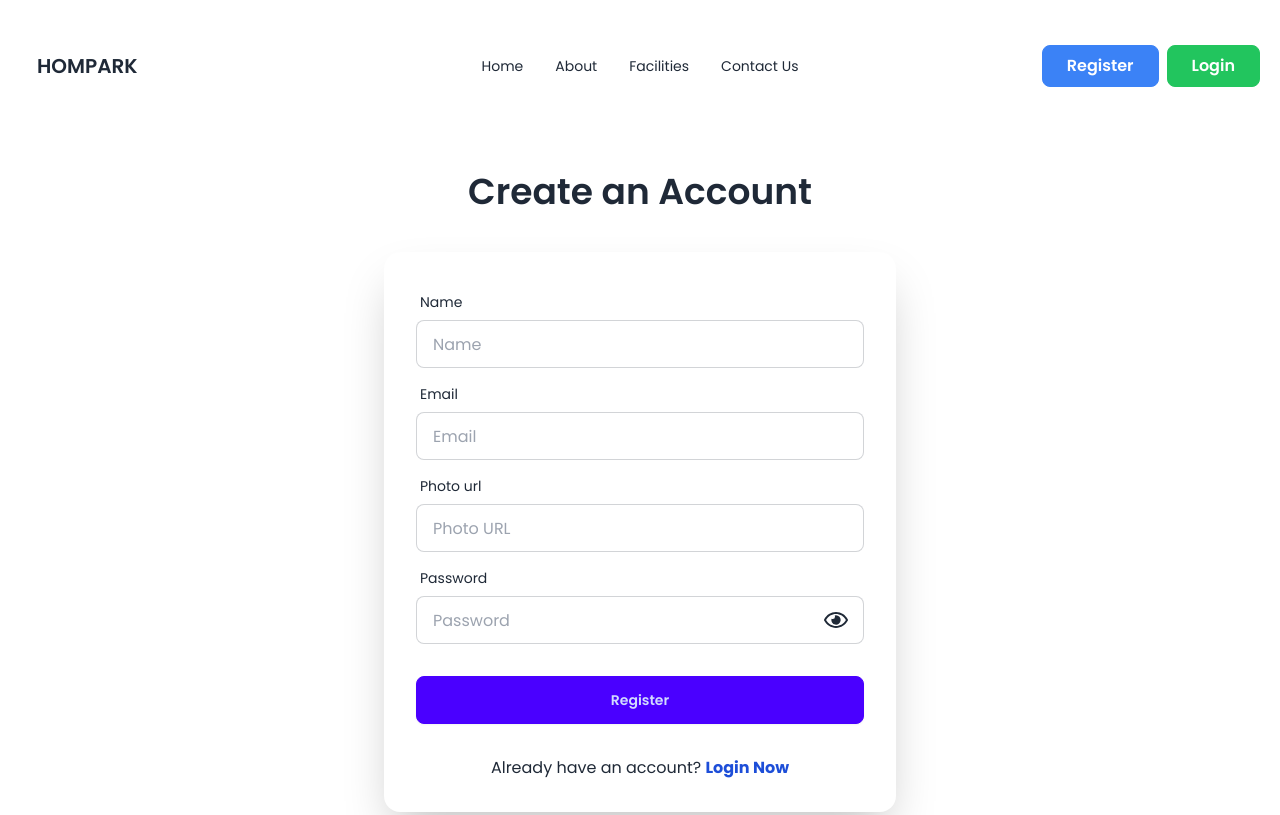
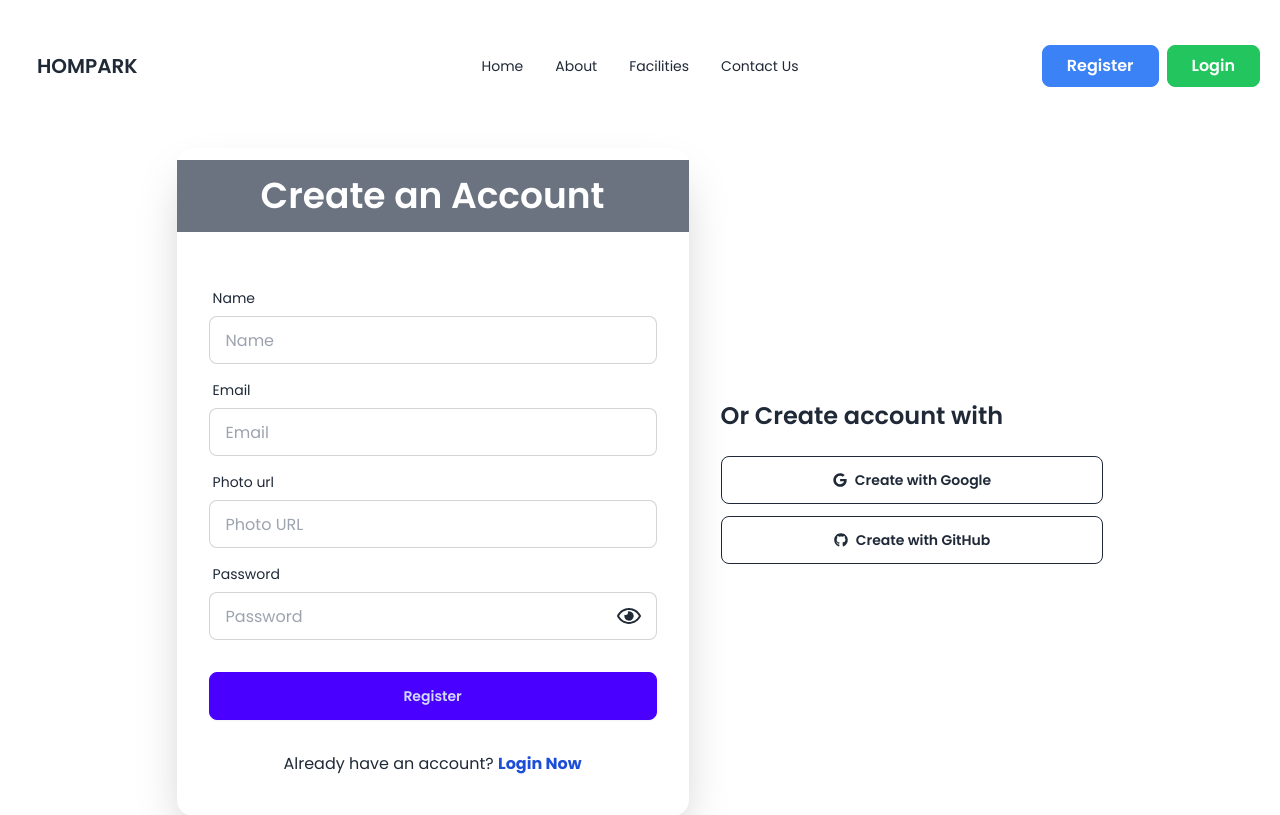
Before and after one commit to Siam-al-islam/hompark, a React (Vite) app: page /register in a window 1280 px wide. Shown: the top 815 px of the page. Built offline with nearby package versions, Linux system fonts and the light colour scheme; a web font is replaced by a local one.

Commit message:
github and google register design added

```diff
--- a/src/Pages/Home/Banner/Banner.jsx
+++ b/src/Pages/Home/Banner/Banner.jsx
@@ -9,60 +9,7 @@ const Banner = () => {
 
 
     return (
-        <div>
-            {/* <div className="carousel w-full mt-8 rounded-xl md:rounded-tl-[200px] md:rounded-br-[200px]">
-                <div id="item1" className="carousel-item w-full bg-[url('https://lirp.cdn-website.com/bf4fe880/dms3rep/multi/opt/luxury+real+estate+-+Ranger+Ridge-1920w.jpeg')] bg-center py-[100px] md:py-[200px]">
-                    <div className="flex items-center max-w-[620px] mx-auto">
-                        <div>
-                            <h1 className="md:text-8xl text-5xl font-bold bg-[#00000061] text-white text-center">Be our Guest</h1>
-                            <p className="text-xl bg-white text-center uppercase">LIVE like a king in our best houses</p>
-                            <div className="text-center mt-8">
-                                <button className="uppercase bg-white btn btn-wide">Explore Now</button>
-                            </div>
-                        </div>
-                    </div>
-                </div>
-                <div id="item2" className="carousel-item w-full bg-[url('https://www.tomferry.com/wp-/uploads/2023/05/052523-Blog-Header.jpg')] bg-center">
-                    <div className="flex items-center max-w-[620px] mx-auto">
-                        <div>
-                            <h1 className="md:text-8xl text-5xl font-bold bg-[#00000061] text-white text-center">Explore our Best Villas</h1>
-                            <p className="text-xl bg-white text-center uppercase">LIVE like a king in our best houses</p>
-                            <div className="text-center mt-8">
-                                <button className="uppercase bg-white btn btn-wide">Explore Now</button>
-                            </div>
-                        </div>
-                    </div>
-                </div>
-                <div id="item3" className="carousel-item w-full bg-[url('https://www.bankrate.com/2022/09/01101108/luxury-real-estate-157375176.jpg')] bg-center">
-                    <div className="flex items-center max-w-[620px] mx-auto">
-                        <div>
-                            <h1 className="md:text-8xl text-5xl font-bold bg-[#00000061] text-white text-center">Find out The Best Deals From US</h1>
-                            <p className="text-xl bg-white text-center uppercase">LIVE like a king in our best houses</p>
-                            <div className="text-center mt-8">
-                                <button className="uppercase bg-white btn btn-wide">Explore Now</button>
-                            </div>
-                        </div>
-                    </div>
-                </div>
-                <div id="item4" className="carousel-item w-full bg-[url('https://mbluxury1.s3.amazonaws.com/2024/02/01151752/luxury-real-estate-website-design-scaled.jpg')] bg-center">
-                    <div className="flex items-center max-w-[620px] mx-auto">
-                        <div>
-                            <h1 className="md:text-8xl text-5xl font-bold bg-[#00000061] text-white text-center">Explore Luxurious Hotels</h1>
-                            <p className="text-xl bg-white text-center uppercase">LIVE like a king in our best houses</p>
-                            <div className="text-center mt-8">
-                                <button className="uppercase bg-white btn btn-wide">Explore Now</button>
-                            </div>
-                        </div>
-                    </div>
-                </div>
-            </div>
-            <div className="flex justify-center w-full py-2 gap-2">
-                <a href="#item1" className="btn btn-xs">1</a>
-                <a href="#item2" className="btn btn-xs">2</a>
-                <a href="#item3" className="btn btn-xs">3</a>
-                <a href="#item4" className="btn btn-xs">4</a>
-            </div> */}
-
+        <div className='mt-8 rounded-3xl md:rounded-br-[200px] md:rounded-tl-[200px] overflow-hidden'>
             <div>
                 <Swiper
                     spaceBetween={50}
@@ -75,8 +22,8 @@ const Banner = () => {
                     <SwiperSlide>
                         <div className="relative">
                             <div className=' max-w-[620px] absolute top-1/2 left-1/2 -translate-x-1/2 -translate-y-1/2'>
-                                <h1 className="md:text-8xl text-5xl font-bold bg-[#00000061] text-white text-center">Be Our Guest</h1>
-                                <p className="text-xl bg-white text-center uppercase">LIVE like a king in our best houses</p>
+                                <h1 className="md:text-8xl text-3xl font-bold bg-[#00000061] text-white text-center">Be Our Guest</h1>
+                                <p className="md:text-xl bg-white text-center uppercase">LIVE like a king in our best houses</p>
                                 <div className="text-center mt-8">
                                     <button className="uppercase bg-white btn btn-wide">Explore Now</button>
                                 </div>
--- a/src/Pages/Home/Shared/Navbar.jsx
+++ b/src/Pages/Home/Shared/Navbar.jsx
@@ -15,7 +15,7 @@ const Navbar = () => {
                     <div tabIndex={0} role="button" className="btn btn-ghost lg:hidden">
                         <svg xmlns="http://www.w3.org/2000/svg" className="h-5 w-5" fill="none" viewBox="0 0 24 24" stroke="currentColor"><path strokeLinecap="round" strokeLinejoin="round" strokeWidth="2" d="M4 6h16M4 12h8m-8 6h16" /></svg>
                     </div>
-                    <ul tabIndex={0} className="menu menu-sm dropdown-content mt-3 z-[1] p-2 shadow bg-base-100 rounded-box w-52">
+                    <ul tabIndex={0} className="menu menu-sm dropdown-content mt-3 p-2 shadow bg-base-100 rounded-box w-52 z-10">
                         {navLinks}
                     </ul>
                 </div>
--- a/src/Pages/Login/Login.jsx
+++ b/src/Pages/Login/Login.jsx
@@ -2,6 +2,14 @@ import { Link } from "react-router-dom";
 import Navbar from "../Home/Shared/Navbar";
 
 const Login = () => {
+
+    const handleLogin = (e) => {
+        e.preventDefault();
+        const form = new FormData(e.currentTarget);
+        const email = form.get('email');
+        const password = form.get('password');
+    }
+
     return (
         <div>
             <Navbar />
@@ -11,7 +19,7 @@ const Login = () => {
                         <h1 className="text-4xl font-semibold">Login Now</h1>
                     </div>
                     <div className="card w-full max-w-lg shadow-2xl bg-base-100 mt-6">
-                        <form className="card-body">
+                        <form onSubmit={handleLogin} className="card-body">
                             <div className="form-control">
                                 <label className="label">
                                     <span className="label-text">Email</span>
--- a/src/Pages/Register/Register.jsx
+++ b/src/Pages/Register/Register.jsx
@@ -2,11 +2,14 @@ import { Link } from "react-router-dom";
 import Navbar from "../Home/Shared/Navbar";
 import { useContext, useState } from "react";
 import { AuthContext } from "../../Provider/AuthPorvider";
-import { FaRegEye } from "react-icons/fa";
+import { FaGithub, FaGoogle, FaRegEye } from "react-icons/fa";
 import { FaEyeSlash } from "react-icons/fa";
+import { ToastContainer, toast } from "react-toastify";
+import 'react-toastify/dist/ReactToastify.css';
 
 const Register = () => {
     const [showPassword, setShowPassword] = useState(false);
+    const [registerError, setRegisterError] = useState('');
 
     const { createUser } = useContext(AuthContext);
 
@@ -18,13 +21,23 @@ const Register = () => {
         const photoUrl = form.get('url');
         const password = form.get('password');
 
+        if (password.length < 6) {
+            setRegisterError("Password should be at least 6 characters");
+            return;
+        }
+
         // creating user
         createUser(email, password)
             .then(result => {
+                toast.success("Account Created Successfully", {
+                    position: "top-center"
+                })
+                setRegisterError("")
                 console.log(result)
             })
             .catch(error => {
                 console.error(error);
+                setRegisterError(error.message);
             })
     }
 
@@ -32,12 +45,12 @@ const Register = () => {
     return (
         <div>
             <Navbar />
-            <div className="hero mt-14">
-                <div className="hero-content w-full flex-col">
-                    <div className="text-center">
-                        <h1 className="text-4xl font-semibold">Create an Account</h1>
-                    </div>
-                    <div className="card w-full max-w-lg shadow-2xl bg-base-100 mt-6">
+            <div className="hero mt-8">
+                <div className="hero-content w-full md:flex-row flex-col gap-8">
+                    <div className="card w-full max-w-lg shadow-2xl bg-base-100">
+                        <div className="text-center mb-4 mt-3 bg-gray-500 text-white py-4">
+                            <h1 className="text-4xl font-semibold">Create an Account</h1>
+                        </div>
                         <form onSubmit={handleRegister} className="card-body">
                             <div className="form-control">
                                 <label className="label">
@@ -79,9 +92,24 @@ const Register = () => {
                                 <button className="btn btn-primary">Register</button>
                             </div>
                             <div className="mt-6 text-center">
+                                {
+                                    registerError && <p className="text-red-600">{registerError}</p>
+                                }
                                 <h2>Already have an account? <Link to="/login" className="font-bold text-blue-700">Login Now</Link></h2>
                             </div>
+                            <ToastContainer />
                         </form>
+                    </div>
+                    <div>
+                        <h3 className="text-2xl font-semibold">Or Create account with</h3>
+                        <button className="btn btn-outline w-full mt-6">
+                            <FaGoogle />
+                            Create with Google
+                        </button>
+                        <button className="btn btn-outline w-full mt-3">
+                            <FaGithub />
+                            Create with GitHub
+                        </button>
                     </div>
                 </div>
             </div>
```
